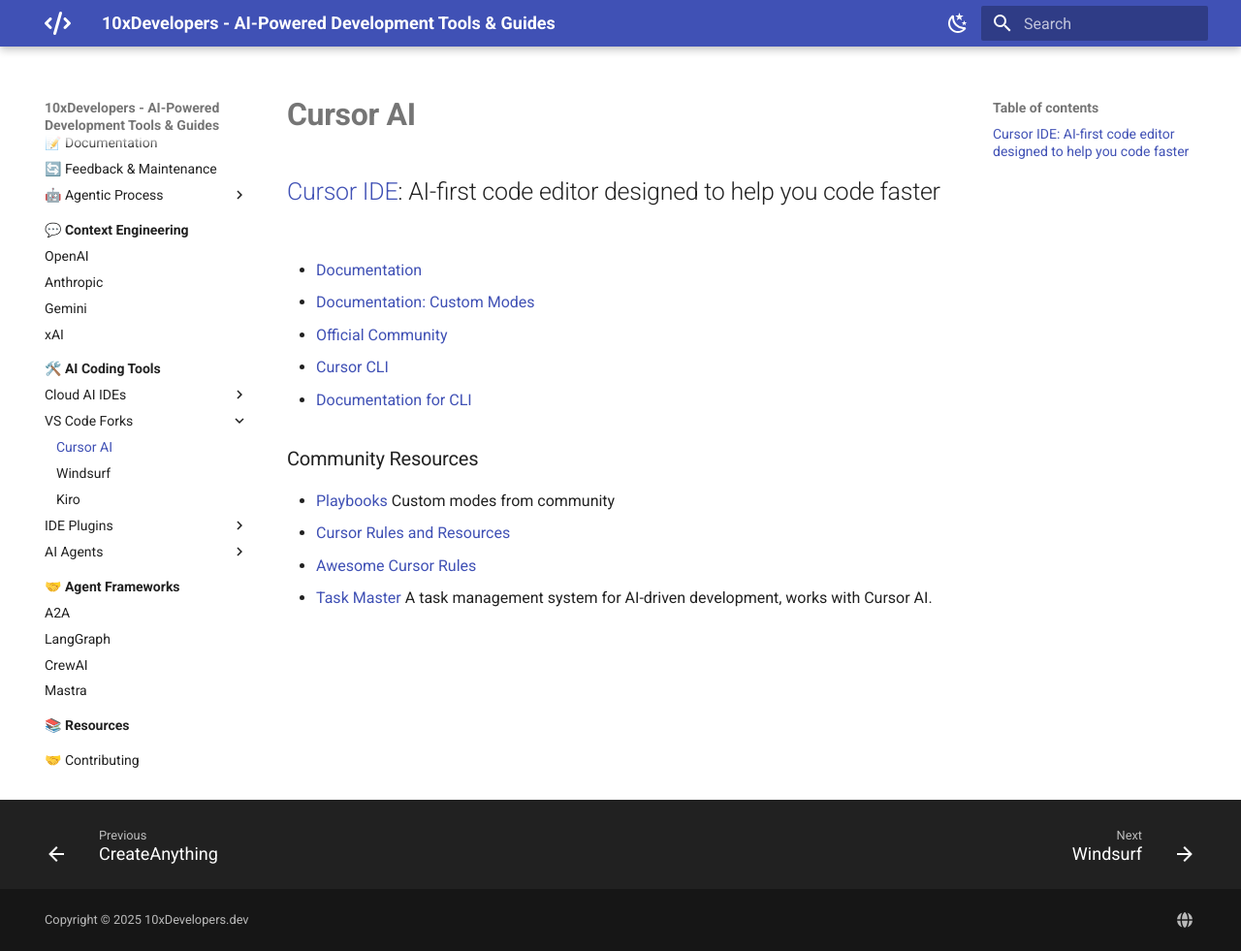
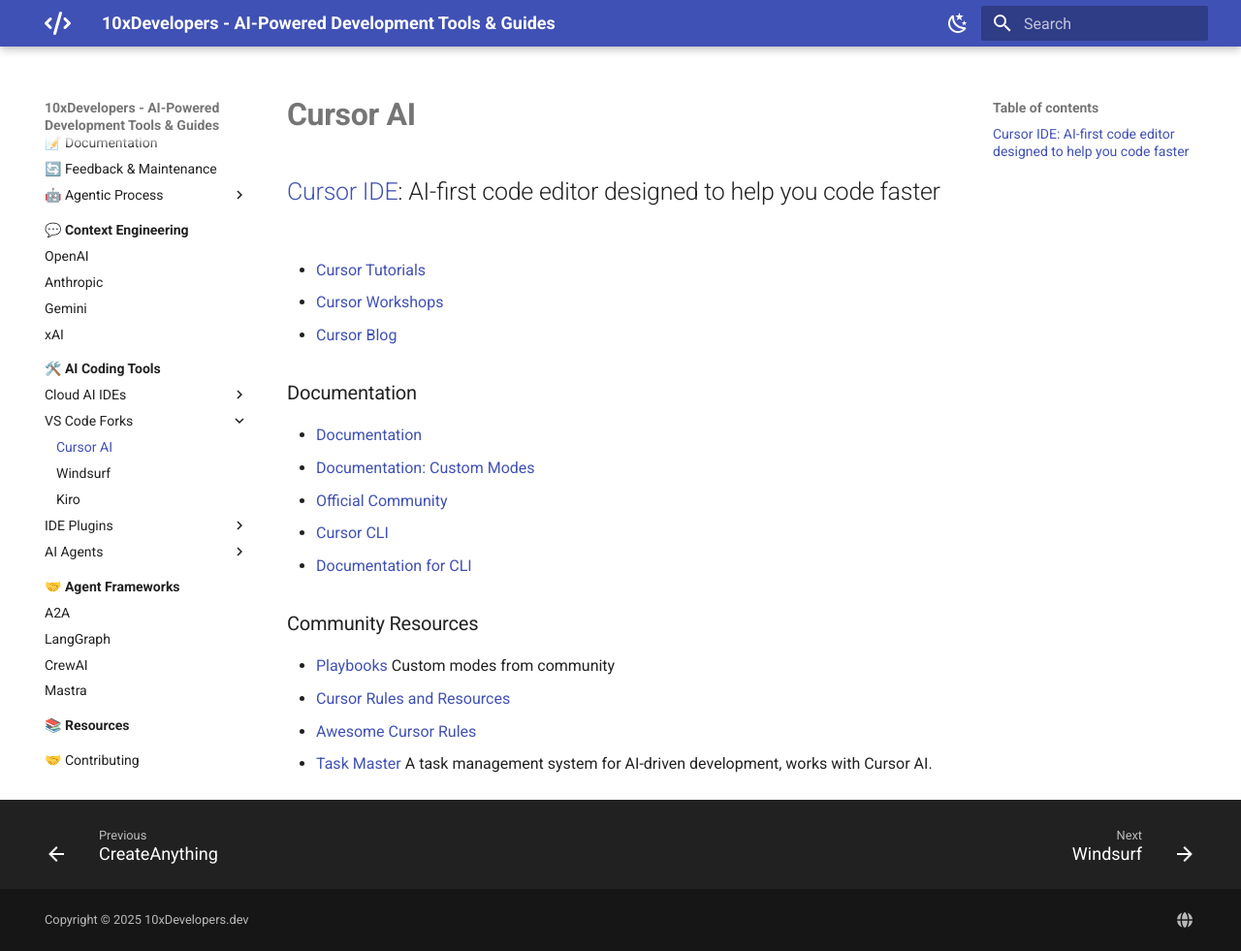
Before and after one commit to shlomoc/10xdev, an MkDocs documentation site: the page built from docs/ai-coding-tools/vs-code-forks/cursor.md, in a window 1280 px wide and 981 px high. Shown: the whole window at 97% size. Built offline with MkDocs 1.6.1 and Material for MkDocs 9.7.7, drawn with Linux system fonts in a browser that asks for light colours.

```diff
--- a/docs/ai-coding-tools/vs-code-forks/cursor.md
+++ b/docs/ai-coding-tools/vs-code-forks/cursor.md
@@ -1,6 +1,12 @@
 # **Cursor AI**
 
 ## [Cursor IDE](https://www.cursor.com/): AI-first code editor designed to help you code faster
+
+- [Cursor Tutorials](https://cursor.com/learn)
+- [Cursor Workshops](https://cursor.com/workshops])
+- [Cursor Blog](https://cursor.com/blog)
+
+### Documentation
 
 - [Documentation](https://docs.cursor.com/)
 - [Documentation: Custom Modes](https://docs.cursor.com/chat/custom-modes)
```
Also changed, not shown: docs/prompt-engineering/gemini.md (+2 -0 lines), docs/resources/index.md (+1 -0 lines).
